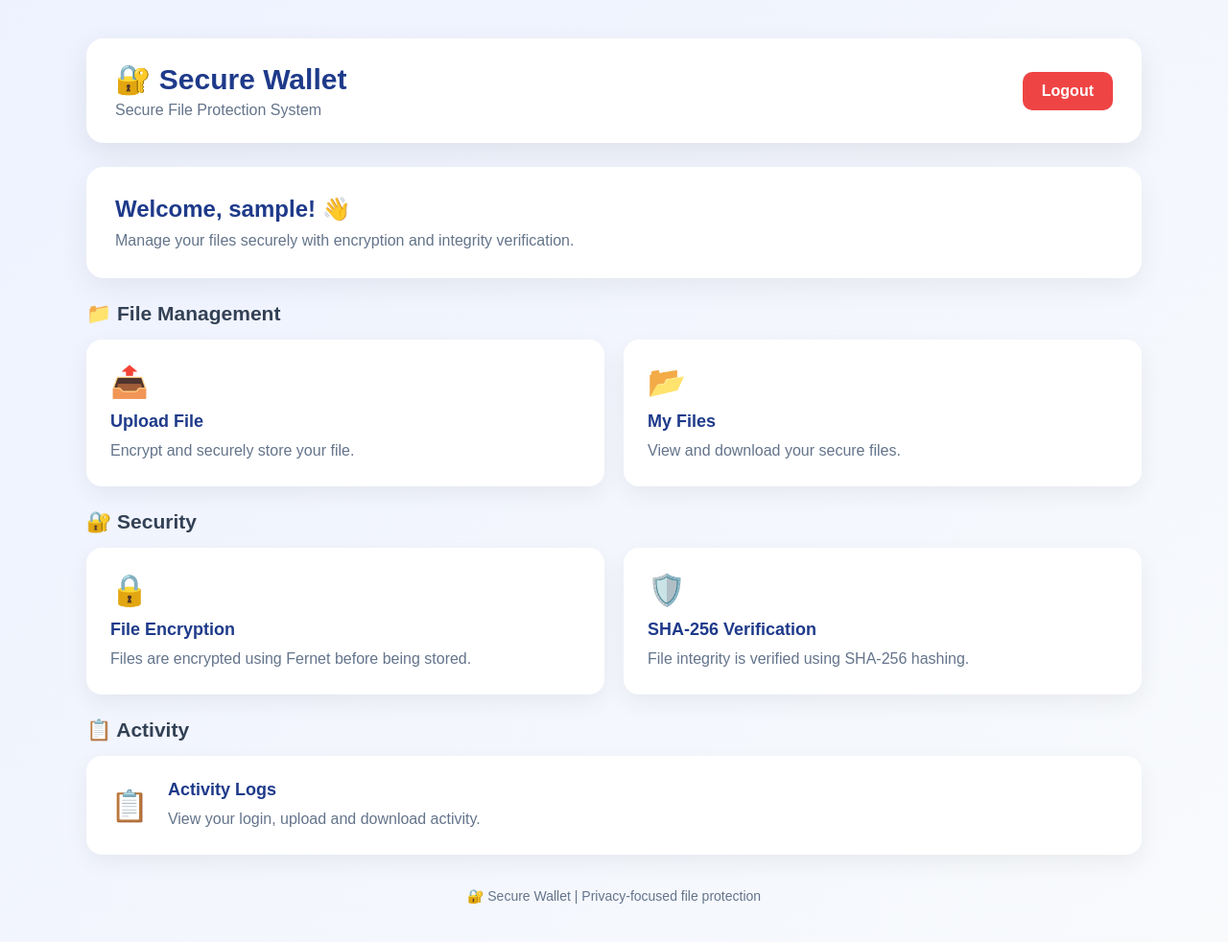
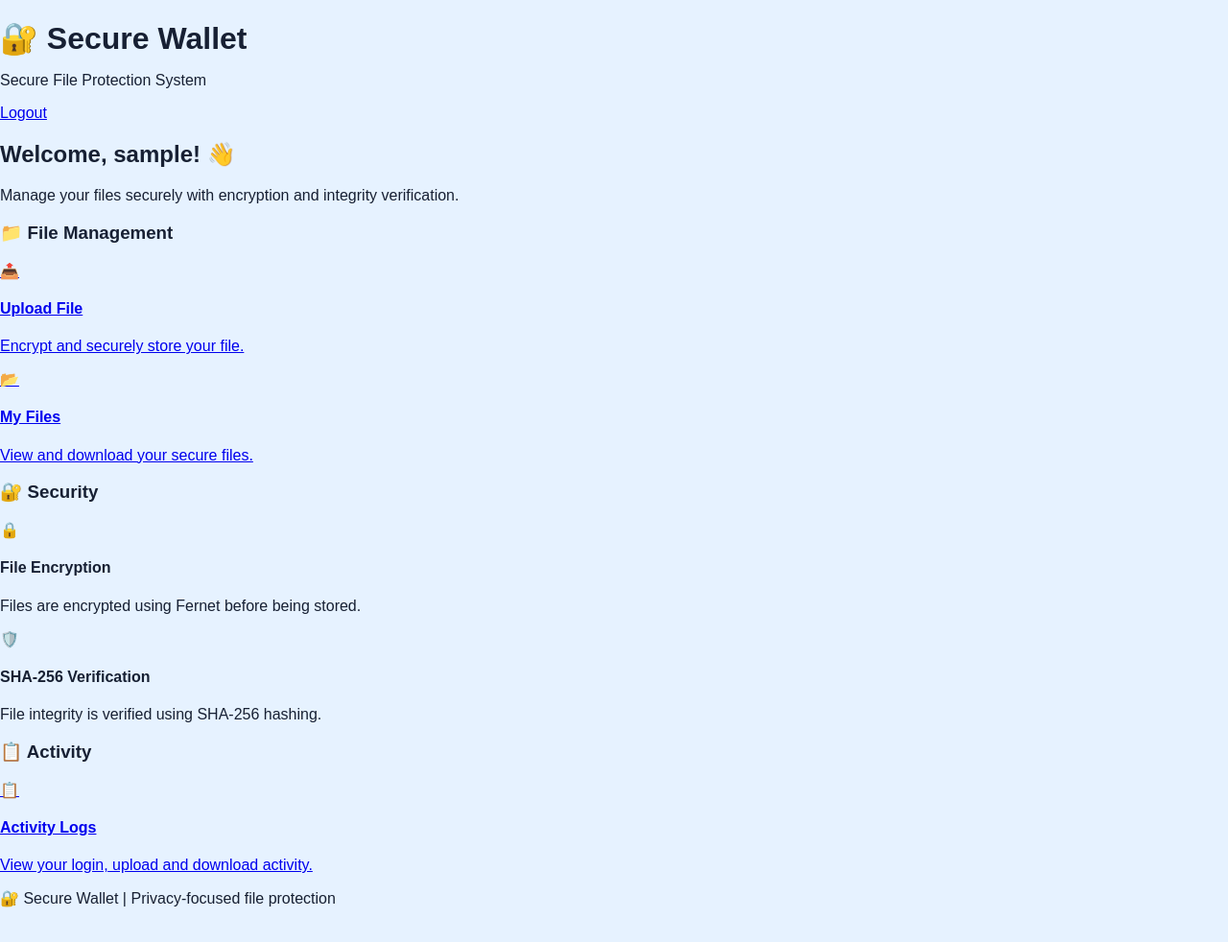
Before and after one commit to 2303a52332/secure-wallet, a Flask app: page /dashboard in a window 1280 px wide. Shown: the whole page at 96% size. After the commit the page ends 946 px from the top, so only its background shows below. Run offline with Flask 3, Linux system fonts and the light colour scheme; the visitor is signed in with stand-in values (Sample User, id 1); parts of the project's set-up code (start-up, migrations or seed data) failed here and were passed over.

Commit message:
Change website background to light blue

```diff
--- a/static/css/style.css
+++ b/static/css/style.css
@@ -1,461 +1,25 @@
-* {
-    box-sizing: border-box;
+body {
     margin: 0;
-    padding: 0;
+    font-family: Arial, sans-serif;
+    background: #e6f2ff;
+    color: #172033;
 }
 
-
-body {
-    font-family: Arial, Helvetica, sans-serif;
-
-    background:
-        linear-gradient(
-            135deg,
-            #eef2ff,
-            #f8fafc
-        );
-
-    color: #1e293b;
-
-    min-height: 100vh;
+.container {
+    max-width: 700px;
+    margin: 120px auto;
+    text-align: center;
+    padding: 40px;
+    background: white;
+    border-radius: 16px;
+    box-shadow: 0 10px 30px rgba(0,0,0,0.08);
 }
 
-
-.dashboard-container {
-    width: 90%;
-    max-width: 1100px;
-
-    margin: 40px auto;
-}
-
-
-.top-bar {
-    background: white;
-
-    padding: 25px 30px;
-
-    border-radius: 18px;
-
-    display: flex;
-
-    justify-content: space-between;
-
-    align-items: center;
-
-    box-shadow:
-        0 10px 30px rgba(0, 0, 0, 0.08);
-}
-
-
-.top-bar h1 {
-    font-size: 30px;
-
-    color: #1e3a8a;
-}
-
-
-.top-bar p {
-    margin-top: 6px;
-
-    color: #64748b;
-}
-
-
-.logout-btn {
-    text-decoration: none;
-
-    background: #ef4444;
-
-    color: white;
-
-    padding: 11px 20px;
-
-    border-radius: 10px;
-
-    font-weight: bold;
-}
-
-
-.logout-btn:hover {
-    background: #dc2626;
-}
-
-
-.welcome-section {
-    margin-top: 25px;
-
-    background: white;
-
-    padding: 30px;
-
-    border-radius: 18px;
-
-    box-shadow:
-        0 10px 30px rgba(0, 0, 0, 0.06);
-}
-
-
-.welcome-section h2 {
-    color: #1e3a8a;
-
+h1 {
     margin-bottom: 10px;
 }
 
-
-.welcome-section p {
-    color: #64748b;
+.status {
+    margin-top: 30px;
+    font-weight: bold;
 }
-
-
-.section {
-    margin-top: 25px;
-}
-
-
-.section h3 {
-    margin-bottom: 15px;
-
-    font-size: 21px;
-
-    color: #334155;
-}
-
-
-.card-grid {
-    display: grid;
-
-    grid-template-columns:
-        repeat(2, 1fr);
-
-    gap: 20px;
-}
-
-
-.dashboard-card,
-.activity-card {
-    background: white;
-
-    padding: 25px;
-
-    border-radius: 16px;
-
-    text-decoration: none;
-
-    color: inherit;
-
-    box-shadow:
-        0 8px 25px rgba(0, 0, 0, 0.06);
-
-    transition:
-        transform 0.2s,
-        box-shadow 0.2s;
-}
-
-
-.dashboard-card:hover,
-.activity-card:hover {
-    transform: translateY(-4px);
-
-    box-shadow:
-        0 14px 30px rgba(0, 0, 0, 0.10);
-}
-
-
-.card-icon {
-    font-size: 32px;
-
-    margin-bottom: 12px;
-}
-
-
-.dashboard-card h4,
-.security-card h4,
-.activity-card h4 {
-    font-size: 18px;
-
-    margin-bottom: 8px;
-
-    color: #1e3a8a;
-}
-
-
-.dashboard-card p,
-.security-card p,
-.activity-card p {
-    color: #64748b;
-
-    line-height: 1.5;
-}
-
-
-.security-grid {
-    display: grid;
-
-    grid-template-columns:
-        repeat(2, 1fr);
-
-    gap: 20px;
-}
-
-
-.security-card {
-    background: white;
-
-    padding: 25px;
-
-    border-radius: 16px;
-
-    box-shadow:
-        0 8px 25px rgba(0, 0, 0, 0.06);
-}
-
-
-.activity-card {
-    display: flex;
-
-    align-items: center;
-
-    gap: 20px;
-}
-
-
-.activity-card .card-icon {
-    margin-bottom: 0;
-}
-
-
-.footer {
-    text-align: center;
-
-    margin: 35px 0;
-
-    color: #64748b;
-
-    font-size: 14px;
-}
-
-
-@media (max-width: 700px) {
-
-    .card-grid,
-    .security-grid {
-
-        grid-template-columns: 1fr;
-
-    }
-
-
-    .top-bar {
-
-        flex-direction: column;
-
-        gap: 20px;
-
-        text-align: center;
-
-    }
-
-
-    .dashboard-container {
-
-        width: 94%;
-
-        margin-top: 20px;
-
-    }
-
-}
-/* ==========================================
-   LOGIN & REGISTER PAGES
-   ========================================== */
-
-.auth-container {
-    min-height: 100vh;
-
-    display: flex;
-
-    justify-content: center;
-
-    align-items: center;
-
-    padding: 30px;
-}
-
-
-.auth-card {
-    width: 100%;
-
-    max-width: 450px;
-
-    background: white;
-
-    padding: 40px;
-
-    border-radius: 20px;
-
-    text-align: center;
-
-    box-shadow:
-        0 15px 40px rgba(0, 0, 0, 0.10);
-}
-
-
-.auth-logo {
-    font-size: 48px;
-
-    margin-bottom: 10px;
-}
-
-
-.auth-card h1 {
-    color: #1e3a8a;
-
-    font-size: 30px;
-
-    margin-bottom: 5px;
-}
-
-
-.auth-subtitle {
-    color: #64748b;
-
-    margin-bottom: 30px;
-}
-
-
-.auth-card h2 {
-    color: #334155;
-
-    margin-bottom: 8px;
-}
-
-
-.auth-description {
-    color: #64748b;
-
-    margin-bottom: 25px;
-}
-
-
-.auth-card form {
-    text-align: left;
-}
-
-
-.auth-card label {
-    display: block;
-
-    margin-bottom: 7px;
-
-    margin-top: 18px;
-
-    font-weight: bold;
-
-    color: #334155;
-}
-
-
-.auth-card input {
-    width: 100%;
-
-    padding: 13px 15px;
-
-    border: 1px solid #cbd5e1;
-
-    border-radius: 10px;
-
-    font-size: 15px;
-
-    outline: none;
-
-    transition: border-color 0.2s,
-                box-shadow 0.2s;
-}
-
-
-.auth-card input:focus {
-    border-color: #3b82f6;
-
-    box-shadow:
-        0 0 0 3px rgba(59, 130, 246, 0.12);
-}
-
-
-.auth-button {
-    width: 100%;
-
-    margin-top: 25px;
-
-    padding: 13px;
-
-    border: none;
-
-    border-radius: 10px;
-
-    background: #2563eb;
-
-    color: white;
-
-    font-size: 16px;
-
-    font-weight: bold;
-
-    cursor: pointer;
-}
-
-
-.auth-button:hover {
-    background: #1d4ed8;
-}
-
-
-.auth-footer {
-    margin-top: 25px;
-
-    color: #64748b;
-}
-
-
-.auth-footer a {
-    color: #2563eb;
-
-    font-weight: bold;
-
-    text-decoration: none;
-}
-
-
-.auth-footer a:hover {
-    text-decoration: underline;
-}
-
-
-.back-home {
-    display: inline-block;
-
-    margin-top: 20px;
-
-    color: #64748b;
-
-    text-decoration: none;
-
-    font-size: 14px;
-}
-
-
-.back-home:hover {
-    color: #2563eb;
-}
-
-
-@media (max-width: 500px) {
-
-    .auth-container {
-        padding: 15px;
-    }
-
-    .auth-card {
-        padding: 30px 22px;
-    }
-
-}
```
